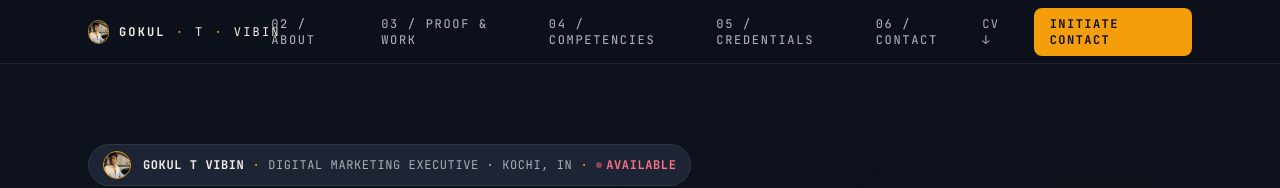
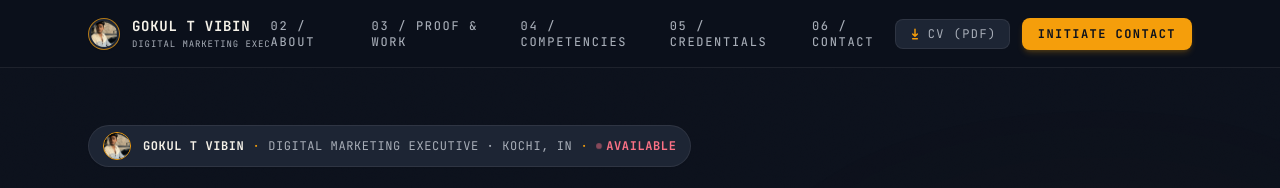
Before and after one commit to goku3137/portfolio-gokul, a plain HTML site: page index.html in a window 1280 px wide. Shown: the top 188 px of the page. Drawn offline with nearby package versions, Linux system fonts and the light colour scheme.

Commit message:
fix(header): correct navigation spacing, breathing room, brand lockup, sticky clearance, and responsive tablet layout

```diff
--- a/index.html
+++ b/index.html
@@ -110,9 +110,12 @@
       contain-intrinsic-size: 1px 700px;
     }
 
-    /* CSS Counters for Editorial Auto-Numbering */
+    /* CSS Counters for Editorial Auto-Numbering & Sticky Header Clearance */
     body { counter-reset: sec 0; }
-    .chapter-section { counter-increment: sec; }
+    .chapter-section {
+      counter-increment: sec;
+      scroll-margin-top: 76px;
+    }
     .chapter-num::before {
       content: counter(sec, decimal-leading-zero) " / 06";
     }
@@ -460,21 +463,22 @@
   <!-- =================================================================== -->
   <!-- NAVIGATION (Semantic anchors, sticky backdrop blur)                 -->
   <!-- =================================================================== -->
-  <header class="sticky top-0 left-0 right-0 z-40 h-[64px] border-b border-rule bg-bg-base/90 backdrop-blur-[12px] flex items-center">
-    <div class="max-w-6xl mx-auto px-6 w-full flex items-center justify-between">
-
-      <!-- Brand Link: GOKUL · T · VIBIN with profile thumbnail -->
-      <a href="#hero" class="flex items-center gap-2.5 font-mono text-xs uppercase tracking-[0.18em] text-ink hover:text-amber transition-colors focus:outline-none">
-        <img src="assets/profile.jpg" alt="Gokul T Vibin" class="w-6 h-6 rounded-full object-cover border border-amber/70 shadow-sm" onerror="this.src='assets/gokul-avatar.svg'">
-        <span class="font-bold">GOKUL</span>
-        <span class="text-amber">&middot;</span>
-        <span>T</span>
-        <span class="text-amber">&middot;</span>
-        <span>VIBIN</span>
+  <header class="sticky top-0 left-0 right-0 z-40 h-[68px] border-b border-rule bg-bg-base/90 backdrop-blur-[12px] flex items-center">
+    <div class="max-w-6xl mx-auto px-4 sm:px-6 w-full flex items-center justify-between">
+
+      <!-- Brand Link: GOKUL T VIBIN with profile avatar -->
+      <a href="#hero" class="flex items-center gap-3 font-mono text-xs uppercase tracking-[0.16em] text-ink hover:text-amber transition-colors focus:outline-none shrink-0 group">
+        <div class="relative w-8 h-8 rounded-full overflow-hidden border border-amber/70 p-0.5 bg-bg-surface shrink-0 shadow-sm group-hover:border-amber transition-colors">
+          <img src="assets/profile.jpg" alt="Gokul T Vibin" class="w-full h-full rounded-full object-cover" onerror="this.src='assets/gokul-avatar.svg'">
+        </div>
+        <div class="flex flex-col">
+          <span class="font-bold text-ink tracking-wider text-xs sm:text-sm group-hover:text-amber transition-colors">GOKUL T VIBIN</span>
+          <span class="text-[9px] text-ink-dim tracking-widest hidden sm:inline-block">DIGITAL MARKETING EXEC</span>
+        </div>
       </a>
 
       <!-- Desktop Nav Links -->
-      <nav class="hidden md:flex items-center gap-7 font-mono text-xs uppercase tracking-[0.14em]" aria-label="Primary Navigation">
+      <nav class="hidden lg:flex items-center gap-6 xl:gap-8 font-mono text-xs uppercase tracking-[0.14em]" aria-label="Primary Navigation">
         <a href="#about" class="vf-link text-ink-dim hover:text-ink relative py-1 group">
           <span>02 / About</span>
           <span class="absolute bottom-0 left-0 w-full h-px bg-amber origin-left scale-x-0 group-hover:scale-x-100 transition-transform duration-200" aria-hidden="true"></span>
@@ -498,29 +502,31 @@
       </nav>
 
       <!-- Right Action: Resume & CTA -->
-      <div class="hidden sm:flex items-center gap-3">
-        <a href="assets/Gokul-TVibin-Resume.pdf" download="Gokul-TVibin-Resume.pdf" class="font-mono text-xs text-ink-dim hover:text-amber tracking-[0.12em] uppercase transition-colors px-2 py-1">
-          CV &darr;
+      <div class="flex items-center gap-2.5 sm:gap-3 shrink-0">
+        <a href="assets/Gokul-TVibin-Resume.pdf" download="Gokul-TVibin-Resume.pdf" class="hidden sm:inline-flex items-center gap-1.5 font-mono text-xs text-ink-dim hover:text-amber tracking-[0.12em] uppercase transition-colors px-3 py-1.5 rounded-lg border border-rule hover:border-amber/50 bg-bg-surface">
+          <svg class="w-3.5 h-3.5 stroke-current text-amber" fill="none" viewBox="0 0 24 24" stroke-width="2.5">
+            <path stroke-linecap="round" stroke-linejoin="round" d="M12 4v12m0 0l-4-4m4 4l4-4m-8 8h8" />
+          </svg>
+          <span>CV (PDF)</span>
         </a>
-        <a href="#contact" class="px-4 py-2 rounded-lg bg-amber text-ink-inverse font-mono font-bold text-xs uppercase tracking-[0.12em] hover:bg-amber-hi transition-all">
+        <a href="#contact" class="hidden md:inline-flex items-center px-4 py-2 rounded-lg bg-amber text-ink-inverse font-mono font-bold text-xs uppercase tracking-[0.12em] hover:bg-amber-hi transition-all shadow-md shadow-amber/20">
           Initiate Contact
         </a>
+        <!-- Mobile Hamburger Button -->
+        <button id="menu-btn" type="button" class="lg:hidden p-2 rounded-lg border border-rule bg-bg-surface text-ink-dim hover:text-ink hover:border-amber transition-colors focus:outline-none" aria-label="Toggle navigation menu" aria-expanded="false" aria-controls="mobile-menu">
+          <svg class="w-5 h-5 stroke-current" fill="none" viewBox="0 0 24 24" stroke-width="2">
+            <line x1="3" y1="7" x2="21" y2="7"></line>
+            <line x1="3" y1="12" x2="21" y2="12"></line>
+            <line x1="3" y1="17" x2="21" y2="17"></line>
+          </svg>
+        </button>
       </div>
 
-      <!-- Mobile Hamburger Button -->
-      <button id="menu-btn" type="button" class="md:hidden p-2 text-ink-dim hover:text-ink focus:outline-none" aria-label="Toggle navigation menu" aria-expanded="false" aria-controls="mobile-menu">
-        <svg class="w-5 h-5 stroke-current" fill="none" viewBox="0 0 24 24" stroke-width="1.8">
-          <line x1="3" y1="7" x2="21" y2="7"></line>
-          <line x1="3" y1="12" x2="21" y2="12"></line>
-          <line x1="3" y1="17" x2="21" y2="17"></line>
-        </svg>
-      </button>
-
     </div>
 
     <!-- Mobile Menu -->
-    <div id="mobile-menu" hidden class="mobile-menu fixed inset-0 top-[64px] bg-bg-base z-30 flex flex-col justify-between p-8 border-b border-rule">
-      <nav class="flex flex-col space-y-5 font-mono text-base uppercase tracking-[0.15em] pt-4">
+    <div id="mobile-menu" hidden class="mobile-menu fixed inset-0 top-[68px] bg-bg-base/98 backdrop-blur-xl z-30 flex flex-col justify-between p-6 sm:p-8 border-b border-rule">
+      <nav class="flex flex-col space-y-4 font-mono text-base uppercase tracking-[0.15em] pt-4">
         <a href="#about" class="menu-link py-2 border-b border-rule hover:text-amber transition-colors flex justify-between">
           <span>02 &bull; About Gokul</span>
           <span class="text-ink-dim">&rarr;</span>
@@ -543,8 +549,11 @@
         </a>
       </nav>
       <div class="pt-6 font-mono text-xs text-ink-dim flex flex-col gap-3">
-        <a href="assets/Gokul-TVibin-Resume.pdf" download="Gokul-TVibin-Resume.pdf" class="py-3 px-4 rounded bg-bg-surface border border-rule text-center text-ink font-bold">
-          Download Resume (PDF)
+        <a href="assets/Gokul-TVibin-Resume.pdf" download="Gokul-TVibin-Resume.pdf" class="py-3 px-4 rounded bg-bg-surface border border-rule text-center text-ink font-bold flex items-center justify-center gap-2">
+          <svg class="w-4 h-4 stroke-current text-amber" fill="none" viewBox="0 0 24 24" stroke-width="2.5">
+            <path stroke-linecap="round" stroke-linejoin="round" d="M12 4v12m0 0l-4-4m4 4l4-4m-8 8h8" />
+          </svg>
+          <span>Download Executive CV (PDF)</span>
         </a>
         <span class="text-center text-[11px]">Kochi, Kerala &bull; gokultvibin.work@gmail.com</span>
       </div>
@@ -559,12 +568,12 @@
     <!-- ================================================================= -->
     <!-- 01. HERO CHAPTER                                                  -->
     <!-- ================================================================= -->
-    <section id="hero" class="chapter-section min-h-[92svh] flex flex-col justify-between pt-12 pb-8 border-b border-rule relative overflow-hidden">
+    <section id="hero" class="chapter-section min-h-[calc(100svh-68px)] flex flex-col justify-between border-b border-rule relative overflow-hidden">
 
       <!-- Warm Amber Ambient Glow -->
       <div class="absolute right-0 top-1/4 w-[560px] h-[560px] bg-[radial-gradient(ellipse_at_70%_40%,rgba(245,158,11,0.12),transparent_65%)] blur-[90px] pointer-events-none -z-10" aria-hidden="true"></div>
 
-      <div class="max-w-6xl mx-auto px-6 w-full flex-1 flex flex-col justify-center py-8">
+      <div class="max-w-6xl mx-auto px-4 sm:px-6 w-full flex-1 flex flex-col justify-center py-8 sm:py-12">
 
         <!-- Eyebrow: Executive Status Pill with Real Portrait -->
         <div class="inline-flex items-center gap-3 px-3.5 py-1.5 rounded-full bg-bg-surface border border-rule mb-6 shadow-sm w-fit">
```
